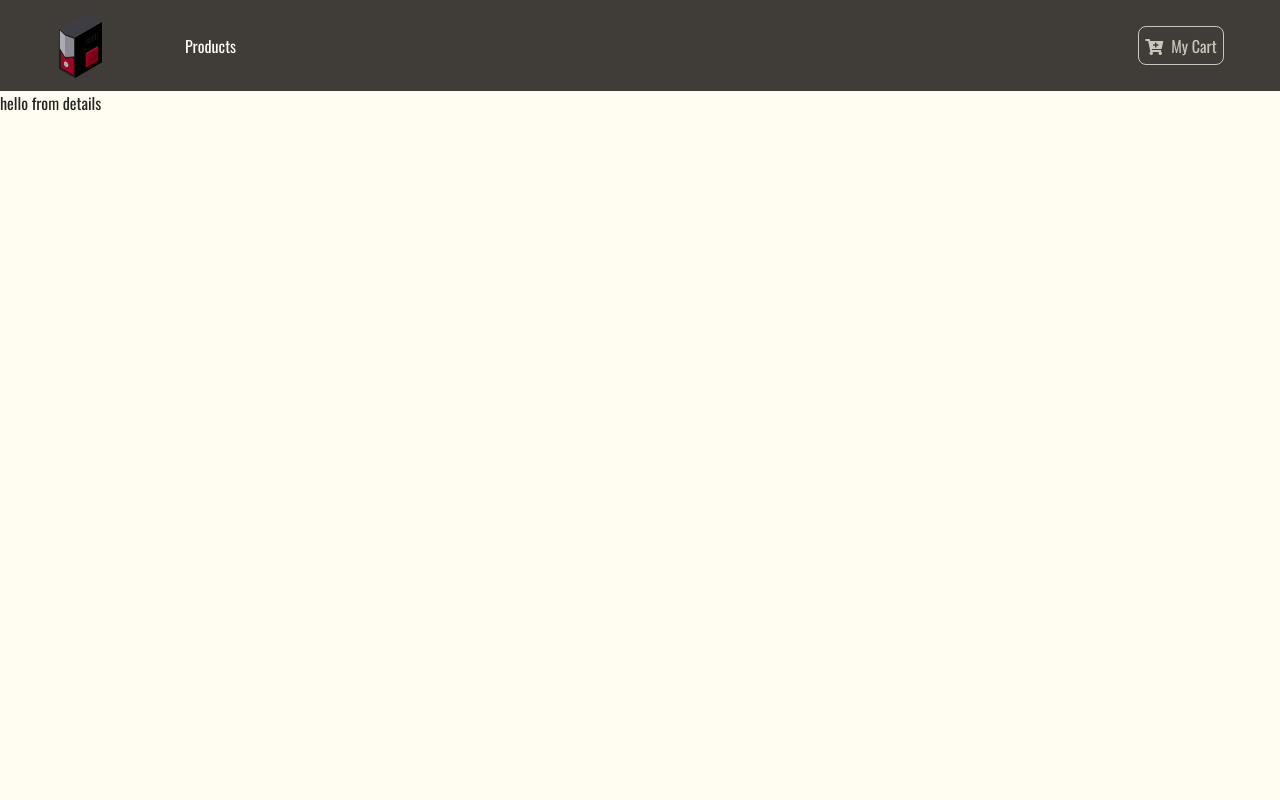
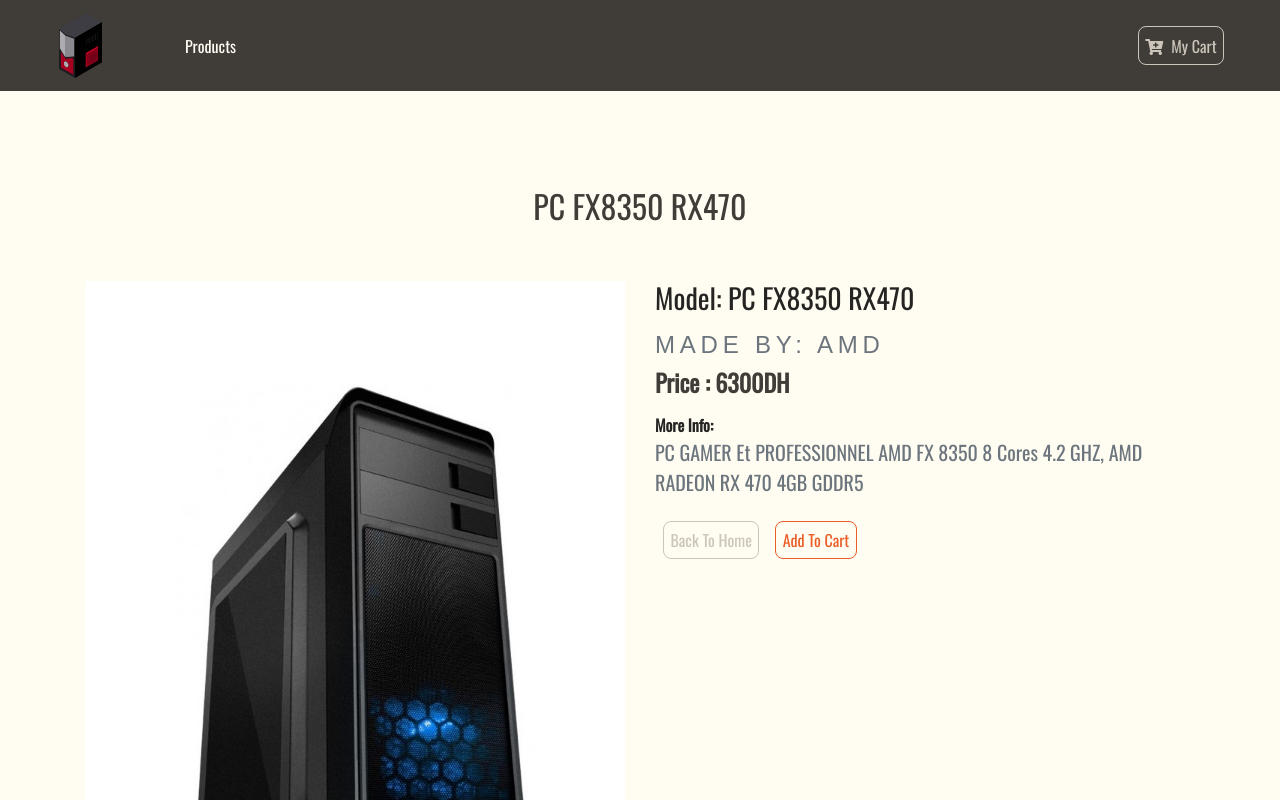
Before and after one commit to ilyaszm/ecommerce-react-app, a React (Create React App) app: page /details in a window 1280 px wide. Shown: the top 800 px of the page. Built offline with nearby package versions, Linux system fonts and the light colour scheme; a web font is replaced by a local one.

Commit message:
Creating a Detail page for products

```diff
--- a/src/assets/css/App.css
+++ b/src/assets/css/App.css
@@ -24,9 +24,9 @@ body {
 }
 
 .text-blue {
-    color: var(--mainBlue)
+    color: var(--mainGrey)
 }
 
 .text-bright {
-    color: var(--lightBlue)
+    color: var(--lightGrey)
 }
--- a/src/components/elements/Button.js
+++ b/src/components/elements/Button.js
@@ -6,14 +6,16 @@ export const ButtonContainer = styled.button`
     color: var(--lightGrey);
     background: transparent;
     border: .05rem solid var(--lightGrey);
+    border-color: ${props => props.cart ? "var(--mainOrange)" : "var(--lightGrey)" };
+    color: ${props => props.cart ? "var(--mainOrange)" : "var(--lightGrey)" };
     border-radius: .5rem;
     padding: .4rem;
     cursor: pointer;
     margin: .5rem;
     transition: all .5s ease-in-out;
     &:hover {
-        background: var(--lightGrey);
-        color: var(--mainGrey)
+        background: ${props => props.cart ? "var(--mainOrange)" : "var(--lightGrey)" };
+        color: ${props => props.cart ? "var(--mainWhite)" : "var(--mainGrey)" };
     }
     &:focus {
         outline: none
--- a/src/components/helpers/context.js
+++ b/src/components/helpers/context.js
@@ -29,8 +29,20 @@ class ProductProvider extends Component {
         })
     }
 
-    handleDetail = () => {
-        console.log('hello from detail')
+    // Get product by ID
+    getItem = id => {
+        const product = this.state.products.find(item => item.id === id)
+        return product
+    }
+
+    // Set detailproduct info to the clicked product
+    handleDetail = id => {
+        // set the product that we get by ID to a variable
+        const product = this.getItem(id)
+        // set the detail product info to the new product variable
+        this.setState(() => {
+            return { detailProduct : product }
+        })
     }
 
     addToCart = () => {
--- a/src/components/layouts/Details.js
+++ b/src/components/layouts/Details.js
@@ -1,11 +1,66 @@
 import React, { Component } from 'react'
+import { Link } from 'react-router-dom'
+import { ProductConsumer } from '../helpers/context'
+import { ButtonContainer } from '../elements/Button'
 
 export default class Details extends Component {
     render() {
         return (
-            <div>
-                hello from details
-            </div>
+            <ProductConsumer>
+                {(value) => {
+                    const {id, title, img, price, brand, info, inCart} = value.detailProduct
+                    return (
+                        <div className="container py-5">
+                            {/* Title */}
+                            <div className="row">
+                                <div className="col-10 mx-auto text-center text-slanted text-blue my-5">
+                                    <h2>{ title }</h2>
+                                </div>
+                            </div>
+                            {/* Product Info */}
+                            <div className="row">
+                                <div className="col-10 mx-auto col-md-6 my-6 text-capitalize">
+                                    <img src={ img } alt="product" className="img-fluid" />
+                                </div>
+                                <div className="col-10 mx-auto col-md-6 my-6 text-capitalize">
+                                    <h3>model: { title }</h3>
+                                    <h4 className="text-title text-uppercase text-muted mt-3 mb-2">
+                                        made by: <span className="text-uppercase">{ brand }</span>
+                                    </h4>
+                                    <h4 className="text-blue">
+                                        <strong>
+                                            price : { price }<span>DH</span>
+                                        </strong>
+                                    </h4>
+                                    <p className="text-capitalize font-weight-bold mt-3 mb-0">
+                                        more info:
+                                    </p>
+                                    <p className="text-muted lead">{ info }</p>
+                                    {/* Buttons */}
+                                    <div>
+                                        <Link to="/">
+                                            <ButtonContainer>
+                                                back to home
+                                            </ButtonContainer>
+                                        </Link>
+                                        <ButtonContainer
+                                        cart
+                                        // check if the product is in Cart to set it to true,
+                                        // if not, set it to false
+                                        disabled={ inCart ? true : false }
+                                        onClick={() => { value.addToCart(id)}}
+                                        >
+                                            {/* set inCart text to "in cart" if the product in Cart,
+                                                if not, set the text to "add to cart" */}
+                                            { inCart ? "in cart" : "add to cart" }
+                                        </ButtonContainer>
+                                    </div>
+                                </div>
+                            </div>
+                        </div>
+                    )
+                }}
+            </ProductConsumer>
         )
     }
 }
--- a/src/components/layouts/Product.js
+++ b/src/components/layouts/Product.js
@@ -1,25 +1,31 @@
 import React, { Component } from 'react'
 import styled from 'styled-components'
 import { Link } from 'react-router-dom'
-//import { ProductConsumer } from '../helpers/context'
+import { ProductConsumer } from '../helpers/context'
 import PropTypes from 'prop-types'
 
 export default class Product extends Component {
     render() {
 
-        const { title, img, price, inCart} = this.props.product
+        const {id, title, img, price, inCart} = this.props.product
 
         return (
             <ProductWrapper className="col-9 mx-auto col-md-6 col-lg-3 my-3">
                 <div className="card">
-                    <div className="img-container p-5" onClick={() => console.log('you click on img container')}>
+                    <ProductConsumer>
+                        {value => (
+                            <div>
+                                <div
+                                className="img-container p-5"
+                                onClick={ () => value.handleDetail(id) }
+                                >
                                     <Link to="/details">
                                         <img src={ img } alt="product" className="card-img-top" />
                                     </Link>
                                     <button
                                     className="cart-btn"
                                     disabled={ inCart ? true : false }
-                            onClick={ () => {console.log('added to cart')} }
+                                    onClick={ () => { value.addToCart(id)} }
                                     >
                                         {
                                             inCart ?
@@ -36,6 +42,9 @@ export default class Product extends Component {
                                         <span className="mr-1">{ price } DH</span>
                                     </h5>
                                 </div>
+                            </div>
+                        )}
+                    </ProductConsumer>
                 </div>
             </ProductWrapper>
         )
```
Lines whose indentation alone changed are shown as unchanged.
